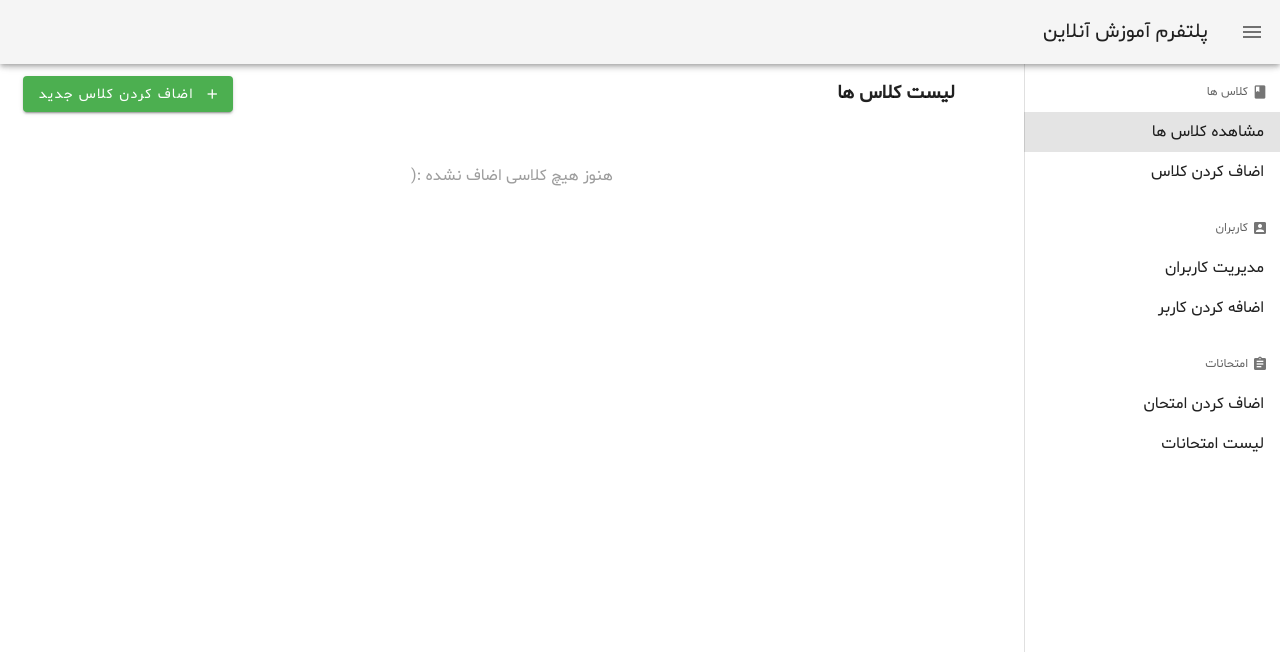
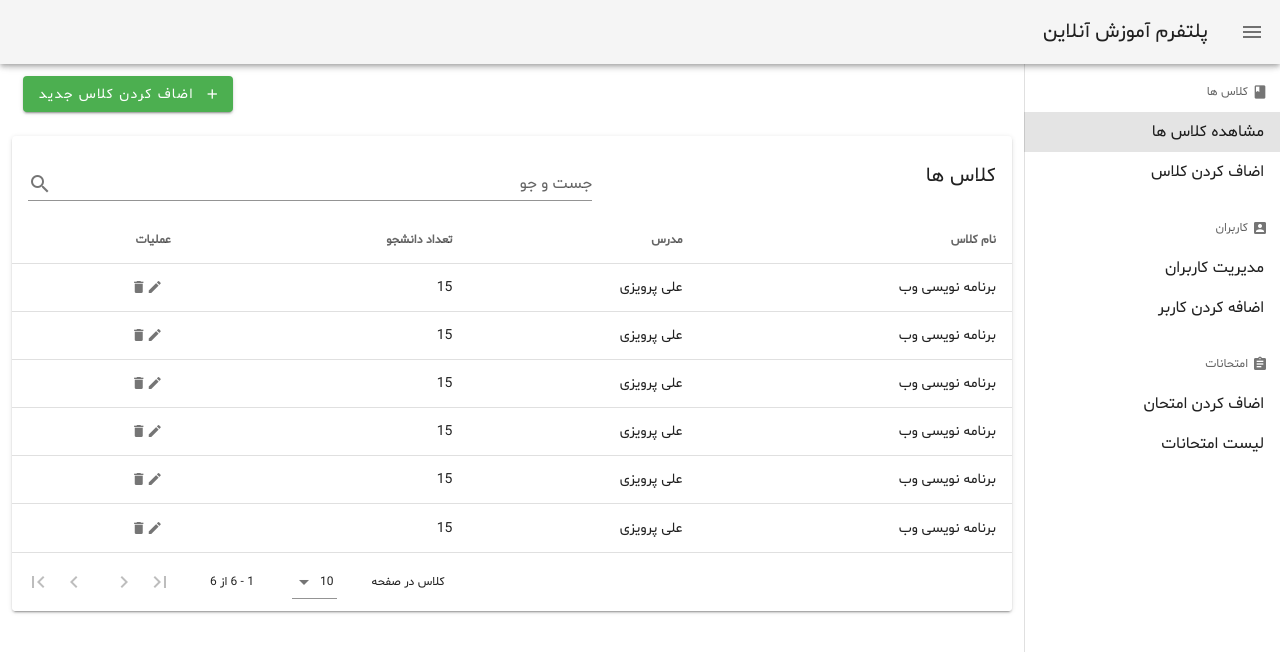
Before and after one commit to spsina/online_class_system, a Vue app: page /class in a window 1280 px wide. Shown: the top 652 px of the page. Built offline with nearby package versions, Linux system fonts and the light colour scheme.

Commit message:
class list table design

```diff
--- a/src/components/class/ListClass.vue
+++ b/src/components/class/ListClass.vue
@@ -1,14 +1,7 @@
 <template>
     <div >
         <v-row>
-            <v-col
-                cols="6"
-                md="3"
-                align-self="center"
-                style="text-align: center"
-                >
-            <h3 class="mx-auto heading">لیست کلاس ها</h3>
-            </v-col>
+
             <v-spacer></v-spacer>
             <v-col
                 cols="6"
@@ -21,8 +14,57 @@
                 </v-btn>
             </v-col>
         </v-row>
-        <v-row v-if="!classes.length">
-            <p class="mx-auto my-10 grey--text">هنوز هیچ کلاسی اضاف نشده :(</p>
+        <v-row>
+            <v-col cols="12">
+                <v-card>
+                    <v-card-title>
+                        کلاس ها
+                        <v-spacer></v-spacer>
+                        <v-text-field
+                            v-model="search"
+                            append-icon="mdi-magnify"
+                            label="جست و جو"
+                            single-line
+                            hide-details
+                        ></v-text-field>
+                    </v-card-title>
+
+                    <v-data-table
+                        :headers="headers"
+                        :items="classes"
+                        :search="search"
+                        :loading="loading"
+                        :footer-props="{
+                            'pageText': 'sadf',
+                            showFirstLastPage: true,
+                            'items-per-page-text':'کلاس در صفحه',
+                        }"
+                        no-data-text="هنوز کلاسی اضافه نشده :("
+                    >
+
+                    <template v-slot:footer.page-text="items">
+                        {{ items.pageStart }} - {{ items.pageStop }} از {{ items.itemsLength }}
+                    </template>
+
+                    <template v-slot:item.actions="{ item }">
+                        <v-icon
+                            small
+                            class="mr-2"
+                            @click="editItem(item)"
+                        >
+                            mdi-pencil
+                        </v-icon>
+                        <v-icon
+                            small
+                            @click="deleteItem(item)"
+                        >
+                            mdi-delete
+                        </v-icon>
+                    </template>
+                    </v-data-table>
+
+                </v-card>
+            </v-col>
         </v-row>
     </div>
 </template>
@@ -31,10 +73,69 @@
 export default {
     data() {
         return {
-            classes: []
+            rppt: "ردیف در صفحه",
+            classes: [
+                {
+                    class_name: 'برنامه نویسی وب',
+                    teacher: 'علی پرویزی',
+                    students_count: 15
+                },
+                {
+                    class_name: 'برنامه نویسی وب',
+                    teacher: 'علی پرویزی',
+                    students_count: 15
+                },
+                {
+                    class_name: 'برنامه نویسی وب',
+                    teacher: 'علی پرویزی',
+                    students_count: 15
+                },
+                {
+                    class_name: 'برنامه نویسی وب',
+                    teacher: 'علی پرویزی',
+                    students_count: 15
+                },
+                {
+                    class_name: 'برنامه نویسی وب',
+                    teacher: 'علی پرویزی',
+                    students_count: 15
+                },
+                {
+                    class_name: 'برنامه نویسی وب',
+                    teacher: 'علی پرویزی',
+                    students_count: 15
+                }
+            ],
+            headers: [
+                {
+                    text: 'نام کلاس',
+                    align: 'start',
+                    sortable: true,
+                    value: 'class_name',
+                },
+                 {
+                    text: 'مدرس',
+                    align: 'start',
+                    sortable: true,
+                    value: 'teacher',
+                },
+                {
+                    text: 'تعداد دانشجو',
+                    align: 'start',
+                    sortable: true,
+                    value: 'students_count',
+                },
+                {
+                    text: 'عملیات',
+                    align: 'start',
+                    value: "actions",
+                    sortable: false,
+                },
+            ],
+            search: '',
+            loading: false
         }
     },
-
     mounted() {
     }
 }
```
